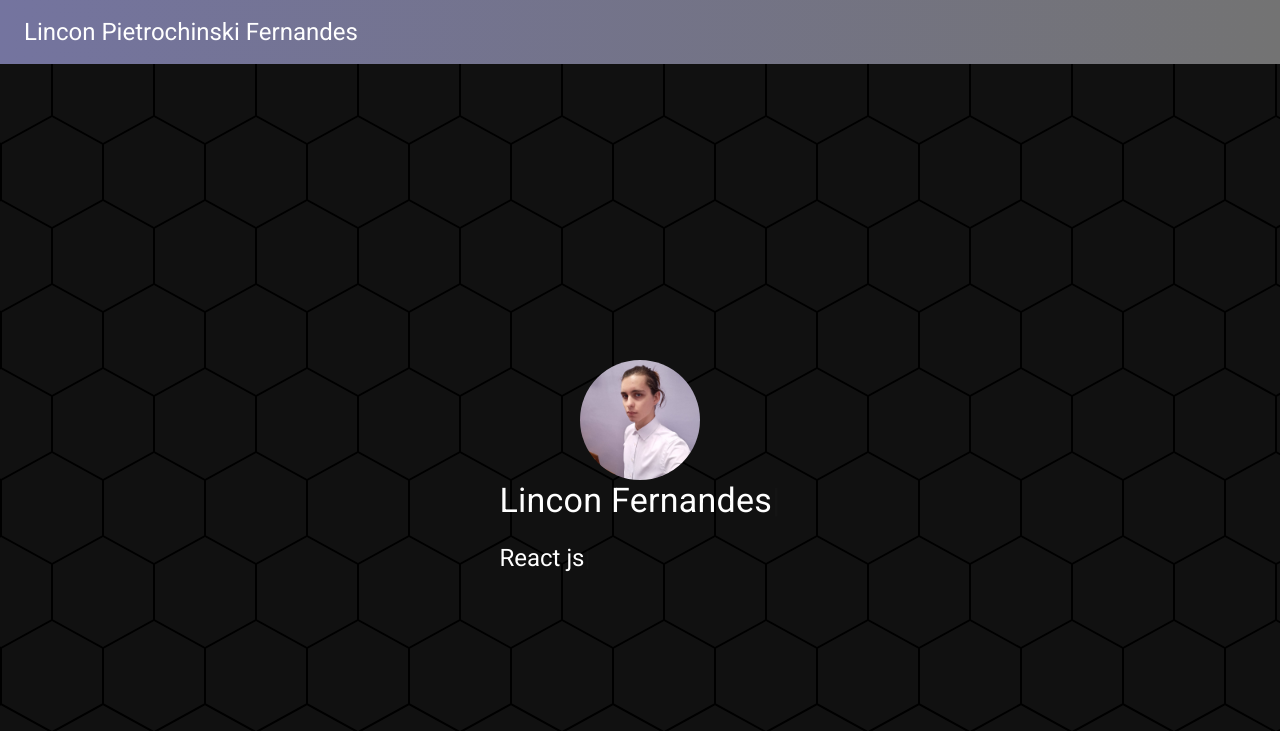
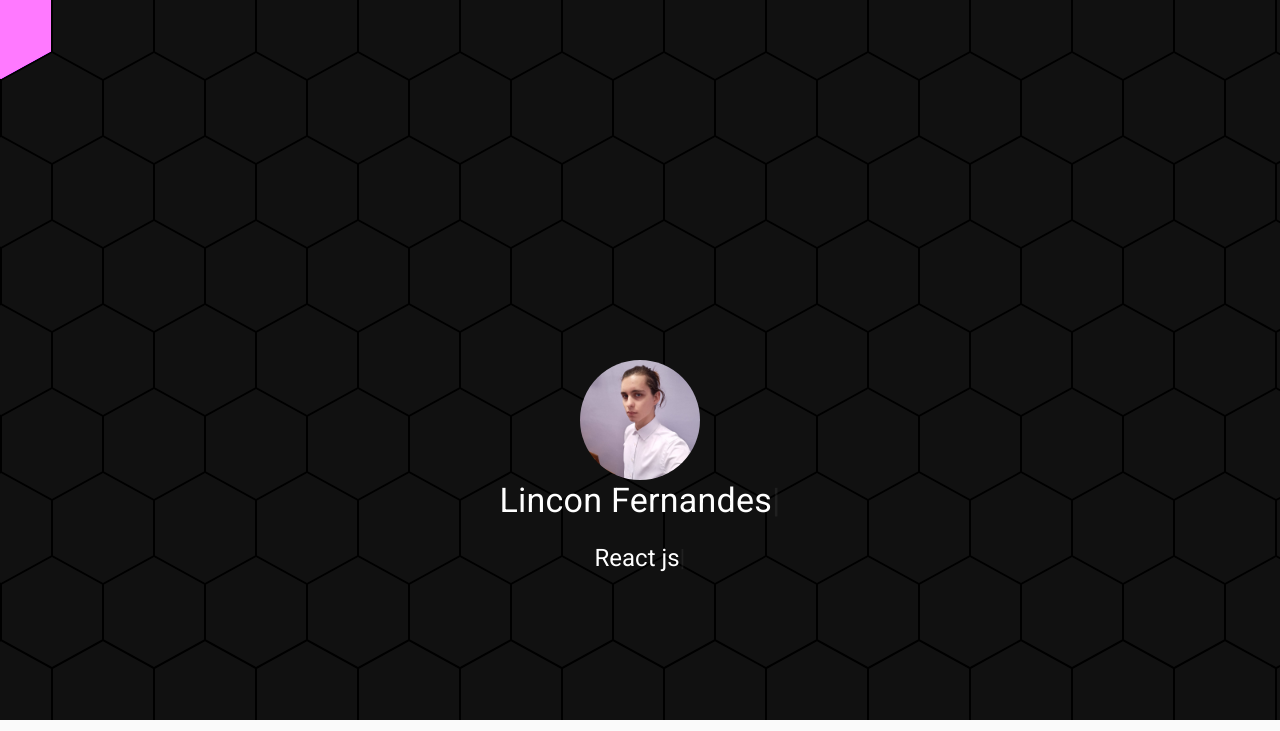
Before and after one commit to lincon-fernandes/portfolio, a React (Create React App) app: page / in a window 1280 px wide. Shown: the top 731 px of the page. Built offline with nearby package versions, Linux system fonts and the light colour scheme.

Commit message:
removed nav

```diff
--- a/src/App.js
+++ b/src/App.js
@@ -11,7 +11,7 @@ function App() {
   return (
     <>
       <CssBaseline />
-      <Navbar />
+      {/* <Navbar /> */}
       <Header />
       <AboutMe />
       <Projects />
--- a/src/components/Header.js
+++ b/src/components/Header.js
@@ -31,6 +31,7 @@ const useStyles = makeStyles((theme) => ({
   },
   subtitle: {
     color: '#fff',
+    textAlign: 'center',
   },
   container: {
     position: 'relative',
@@ -96,6 +97,7 @@ const useStyles = makeStyles((theme) => ({
   },
   reactTyped: {
     textAlign: 'center',
+    alignSelf: 'center',
   },
 }));
 
```
